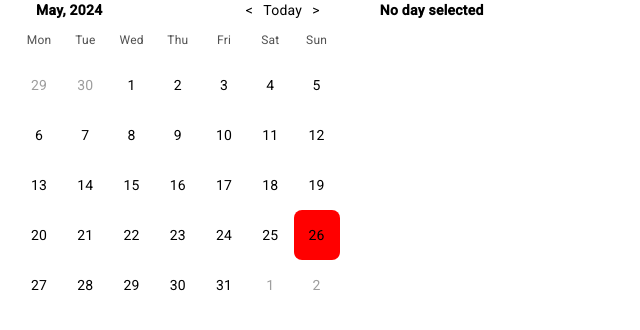
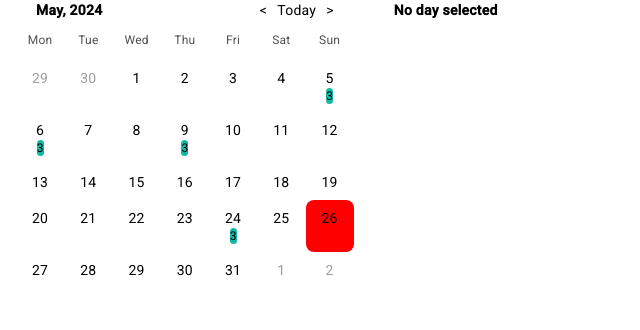
Before and after one commit to GuTory/ng-sandbox-suite, an Angular app in the folder ng-sandbox-suite/: page / in a window 1280 px wide. Shown: the top 330 px of the page, without its empty margins (0-640 px from the left). Built offline with nearby package versions, Linux system fonts and the light colour scheme.

Commit message:
active day paging

```diff
--- a/ng-sandbox-suite/src/app/calendar/components/calendar/calendar.component.html
+++ b/ng-sandbox-suite/src/app/calendar/components/calendar/calendar.component.html
@@ -35,10 +35,17 @@
             firstDayOfActiveMonth().month !== dayOfMonth.month,
             'calendar-grid-cell-today': dayOfMonth.toISODate() === today().toISODate(),
         }"
-        class="calendar-grid-cell p-2 flex items-center justify-center cursor-pointer rounded-lg hover:bg-blue-500"
-        (click)="activeDay.set(dayOfMonth)"
+        class="flex flex-col calendar-grid-cell px-4 py-2 items-center justify-start cursor-pointer rounded-lg hover:bg-blue-500"
+        (click)="setActiveDay(dayOfMonth)"
       >
-        {{ dayOfMonth.day }}
+        <div>
+          {{ dayOfMonth.day }}
+        </div>
+        @if (dayOfWeekHabitCount(dayOfMonth) > 0) {
+        <div class="relative text-xs bg-teal-500 rounded-xl">
+          {{ dayOfWeekHabitCount(dayOfMonth) }}
+        </div>
+        }
       </div>
       }
     </div>
--- a/ng-sandbox-suite/src/app/calendar/components/calendar/calendar.component.scss
+++ b/ng-sandbox-suite/src/app/calendar/components/calendar/calendar.component.scss
@@ -60,9 +60,6 @@
 }
 
 .calendar-grid-cell {
-  padding: 15px;
   display: flex;
-  align-items: center;
-  justify-content: center;
   cursor: pointer;
 }
--- a/ng-sandbox-suite/src/app/calendar/components/calendar/calendar.component.ts
+++ b/ng-sandbox-suite/src/app/calendar/components/calendar/calendar.component.ts
@@ -35,7 +35,7 @@ export class CalendarComponent {
       this.firstDayOfActiveMonth().endOf('month').endOf('week')
     )
       .splitBy({ day: 1 })
-      .map((day) => {
+      .map((day: Interval) => {
         if (day.start === null) throw new Error('Wrong dates');
         return day.start;
       });
@@ -69,4 +69,13 @@ export class CalendarComponent {
   goToToday(): void {
     this.firstDayOfActiveMonth.set(this.today().startOf('month'));
   }
+
+  setActiveDay(day: DateTime): void {
+    this.activeDay.set(day);
+    if( this.firstDayOfActiveMonth().month > day.month ) {
+      this.goToNextMonth();
+    } else if( this.firstDayOfActiveMonth().month < day.month ) {
+      this.goToPreviousMonth();
+    }
+  }
 }
```
